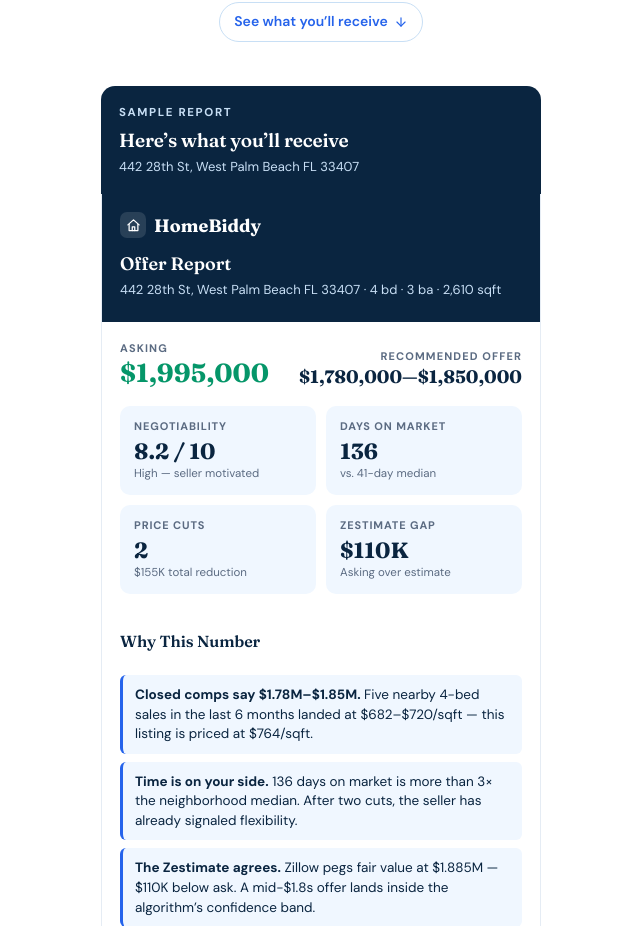
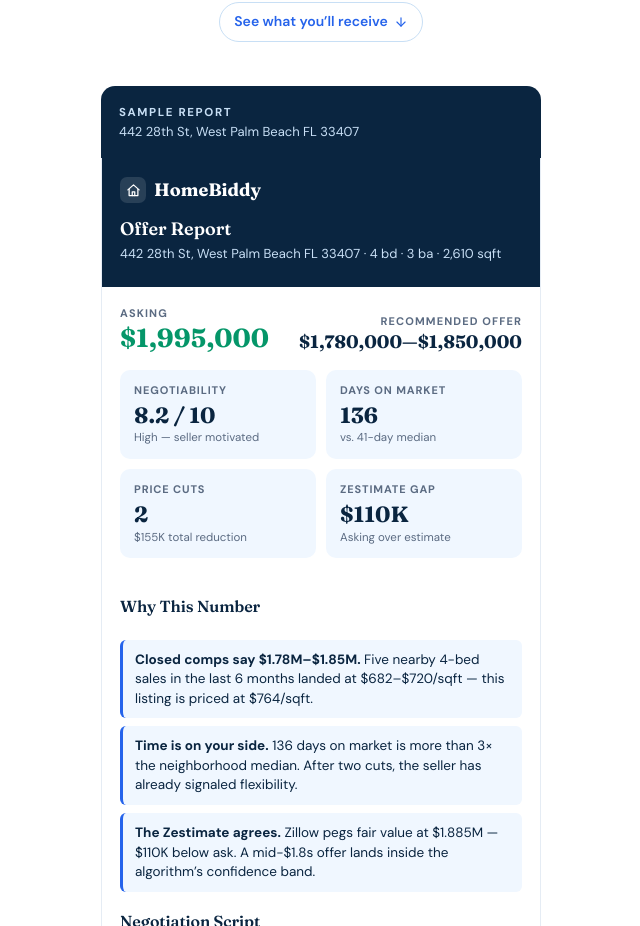
Before and after one commit to jdmethfessel-creator/homebiddy-site, a Next.js app: page / in a window 1280 px wide. Shown: the part 778-1704 px from the top of the page, without its empty margins (319-959 px from the left). Built offline with nearby package versions, Linux system fonts and the light colour scheme.

Commit message:
Remove 'Here's what you'll receive' divider title

```diff
--- a/pages/index.js
+++ b/pages/index.js
@@ -242,7 +242,6 @@
         {/* ============ DIVIDER ============ */}
         <section id="sample-report" className="divider" aria-label="Sample report intro">
           <div className="dividerKicker">Sample Report</div>
-          <div className="dividerTitle">Here&rsquo;s what you&rsquo;ll receive</div>
           <div className="dividerAddress">442 28th St, West Palm Beach FL 33407</div>
         </section>
 
```
